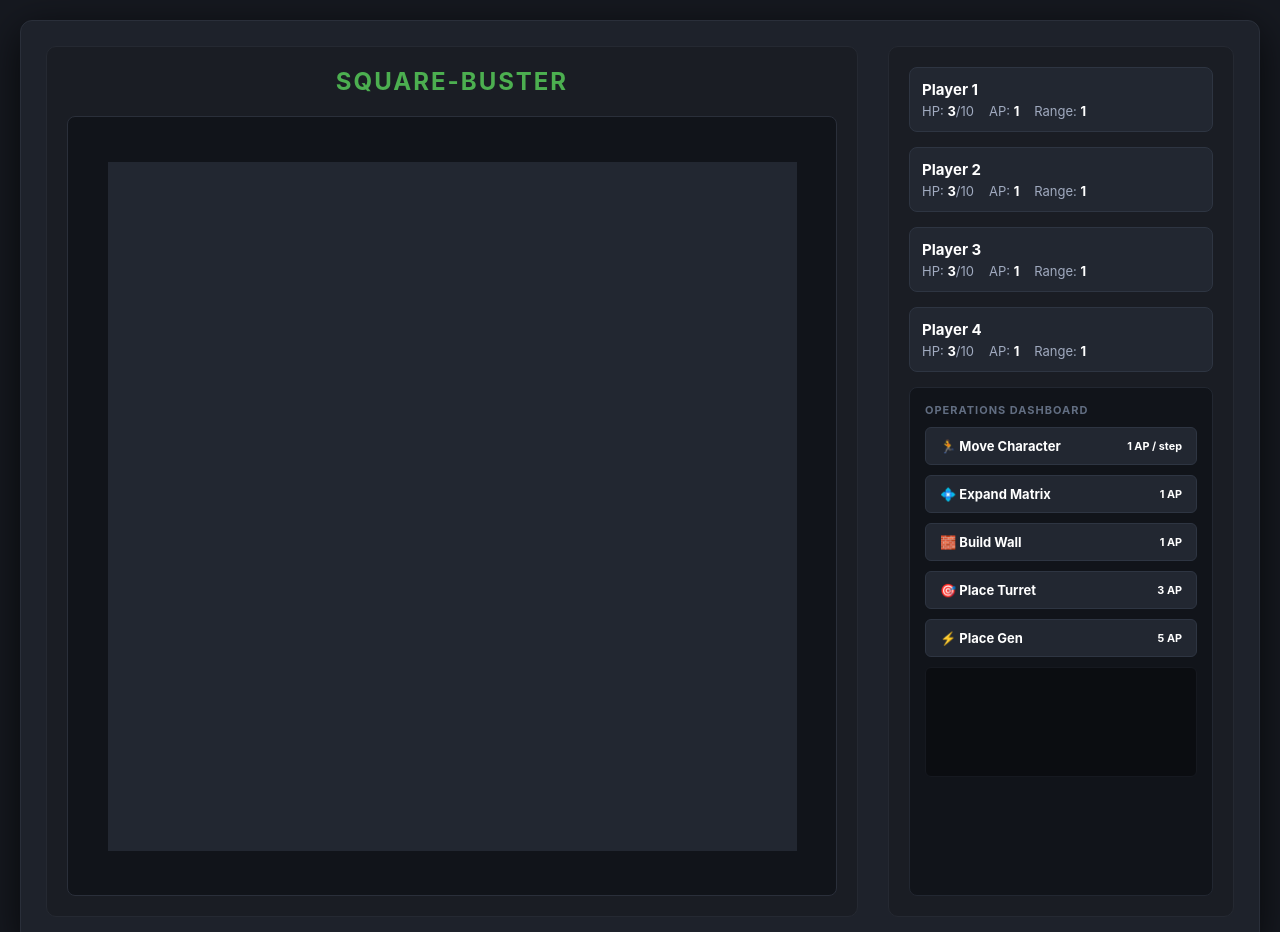
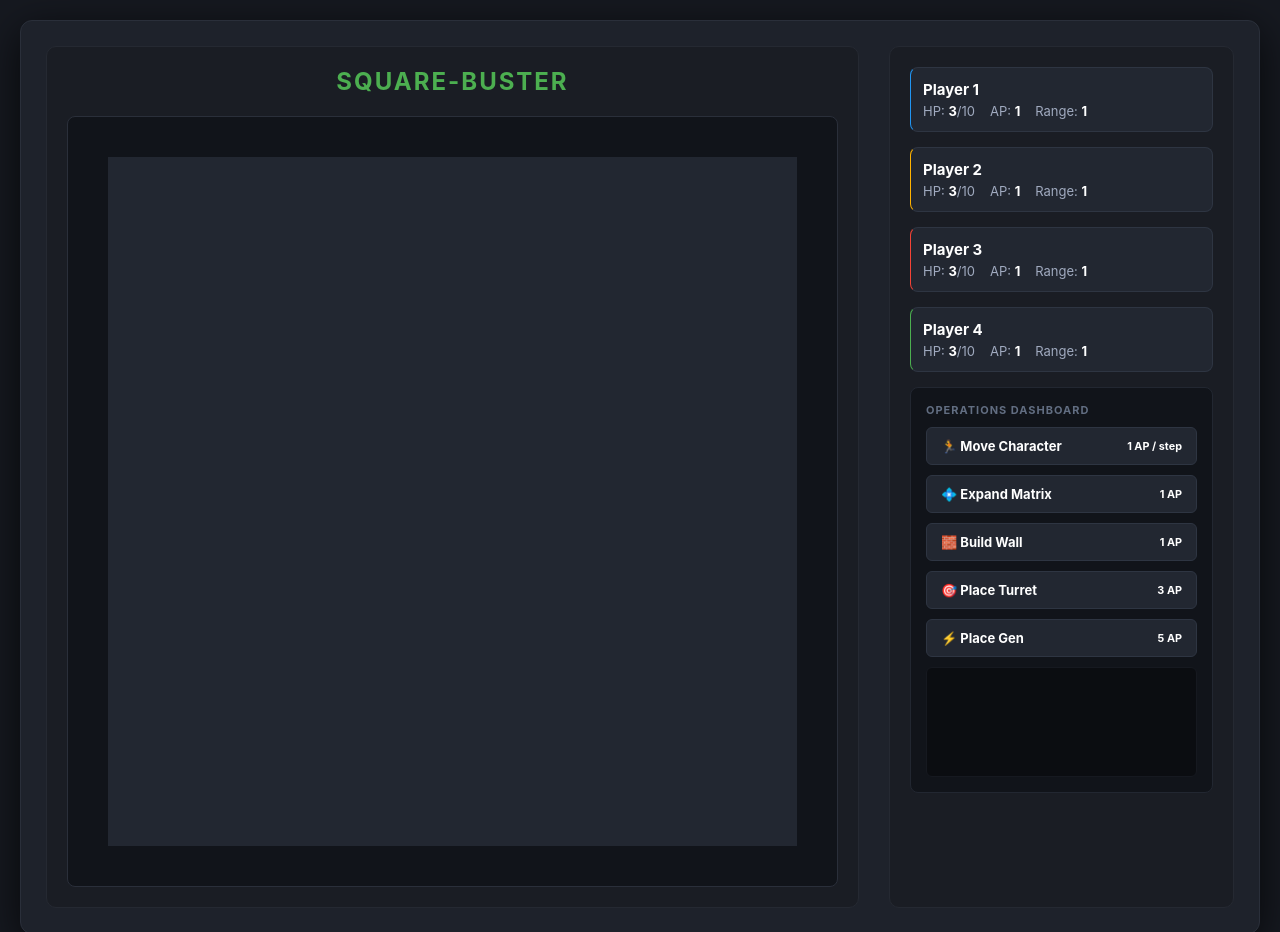
Before and after one commit to tlinny13/Square-Buster, a plain HTML site: page index.html in a window 1280 px wide. Shown: the top 932 px of the page. Drawn offline with Linux system fonts and the light colour scheme.

Commit message:
Update index.html

```diff
--- a/index.html
+++ b/index.html
@@ -14,8 +14,7 @@
         .left-panel { flex: 1.5; display: flex; flex-direction: column; align-items: center; background: #1a1d24; padding: 20px; border-radius: 10px; border: 1px solid #252932; }
         h1 { margin: 0 0 20px 0; font-size: 24px; color: #4caf50; text-transform: uppercase; letter-spacing: 2px; text-align: center; }
 
-        /* FIXED: Hardcoded dimensions to guarantee layout wrapper boxes remain at a fixed scale */
-        .grid-wrapper { position: relative; width: 770px; height: 780px; padding: 40px; background: #11141a; border-radius: 8px; border: 1px solid #2a2f3a; display: flex; align-items: center; justify-content: center; }
+        .grid-wrapper { position: relative; padding: 40px; background: #11141a; border-radius: 8px; border: 1px solid #2a2f3a; }
         .grid-container { display: grid; grid-template-columns: repeat(15, 45px); grid-template-rows: repeat(15, 45px); gap: 1px; background: #222731; border: 1px solid #222731; width: 689px; height: 689px; }
 
         .cell { background: #161920; display: flex; align-items: center; justify-content: center; font-size: 14px; font-weight: bold; position: relative; cursor: pointer; user-select: none; transition: background 0.15s; width: 45px; height: 45px; }
@@ -29,7 +28,8 @@
         /* Landmark Aesthetics */
         .cell.node-minor { border: 1px solid #ffb300; background: #24211a; }
         .cell.node-major { border: 1px solid #ffb300; background: #2d2417; }
-        .node-content { display: flex; flex-direction: column; align-items: center; justify-content: center; font-size: 9 color: #ffb300; gap: 2px; }
+        .node-content { display: flex; flex-direction: column; align-items: center; justify-content: center; font-size: 9px; color: #ffb300; gap: 2px; }
+        .node-content span { font-size: 11px; }
 
         /* Diamond Range Overlay Indicators */
         .cell.movement-range { background: rgba(33, 150, 243, 0.18) !important; border: 2px solid #2196f3 !important; }
@@ -55,7 +55,7 @@
         .status-stats { display: flex; gap: 15px; font-size: 13px; color: #a0aabf; }
         .status-stats b { color: #fff; }
 
-        .operations-box { background: #11141a; padding: 15px; border-radius: 8px; border: 1px solid #222731; display: flex; flex-direction: column; gap: 10px; height: 100%; }
+        .operations-box { background: #11141a; padding: 15px; border-radius: 8px; border: 1px solid #222731; display: flex; flex-direction: column; gap: 10px; }
         .panel-heading { font-size: 11px; font-weight: bold; color: #626e82; text-transform: uppercase; letter-spacing: 1px; }
         .action-button { background: #222731; color: #fff; border: 1px solid #2e3542; padding: 10px 14px; border-radius: 6px; cursor: pointer; font-weight: bold; display: flex; justify-content: space-between; align-items: center; font-size: 13px; transition: all 0.15s; width: 100%; text-align: left; }
         .action-button:hover:not(:disabled) { background: #2c3340; border-color: #3e485c; }
@@ -88,19 +88,19 @@
     </div>
 
     <div class="right-panel">
-        <div id="p1-card" class="player-status-card">
+        <div id="p1-card" class="player-status-card" style="border-left-color: #2196f3;">
             <div class="status-header"><span>Player 1</span><span id="p1-tag" class="status-tag" style="display:none;">ELIMINATED</span></div>
             <div class="status-stats"><span>HP: <b id="p1-lives">3</b>/10</span><span>AP: <b id="p1-ap">1</b></span><span>Range: <b id="p1-rng">1</b></span></div>
         </div>
-        <div id="p2-card" class="player-status-card">
+        <div id="p2-card" class="player-status-card" style="border-left-color: #ffb300;">
             <div class="status-header"><span>Player 2</span><span id="p2-tag" class="status-tag" style="display:none;">ELIMINATED</span></div>
             <div class="status-stats"><span>HP: <b id="p2-lives">3</b>/10</span><span>AP: <b id="p2-ap">1</b></span><span>Range: <b id="p2-rng">1</b></span></div>
         </div>
-        <div id="p3-card" class="player-status-card">
+        <div id="p3-card" class="player-status-card" style="border-left-color: #f44336;">
             <div class="status-header"><span>Player 3</span><span id="p3-tag" class="status-tag" style="display:none;">ELIMINATED</span></div>
             <div class="status-stats"><span>HP: <b id="p3-lives">3</b>/10</span><span>AP: <b id="p3-ap">1</b></span><span>Range: <b id="p3-rng">1</b></span></div>
         </div>
-        <div id="p4-card" class="player-status-card">
+        <div id="p4-card" class="player-status-card" style="border-left-color: #4caf50;">
             <div class="status-header"><span>Player 4</span><span id="p4-tag" class="status-tag" style="display:none;">ELIMINATED</span></div>
             <div class="status-stats"><span>HP: <b id="p4-lives">3</b>/10</span><span>AP: <b id="p4-ap">1</b></span><span>Range: <b id="p4-rng">1</b></span></div>
         </div>
```
